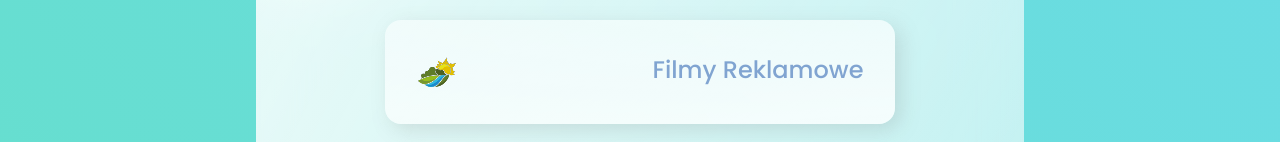
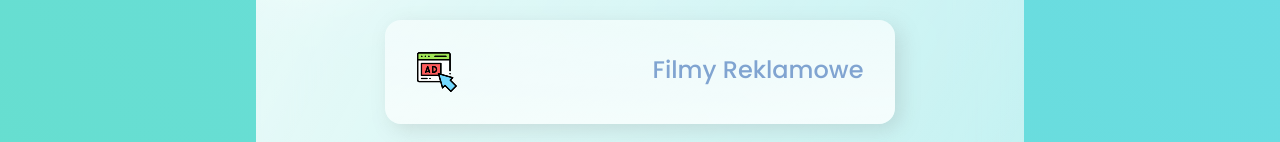
Before and after one commit to metizushtml/html, a plain HTML site: page index.html in a window 1280 px wide. Shown: the part 763-905 px from the top of the page. Drawn offline with Linux system fonts and the light colour scheme.

Commit message:
Update index.html

```diff
--- a/index.html
+++ b/index.html
@@ -35,7 +35,7 @@
             <input type="text" />
           </div>
             <div class="card">
-                            <img src="krajobraz.png" alt="" />
+                            <img src="reklama.png" alt="" />
               <div class="card-info">
                 <h2>Filmy Reklamowe</h2>
                 <p></p>
```
